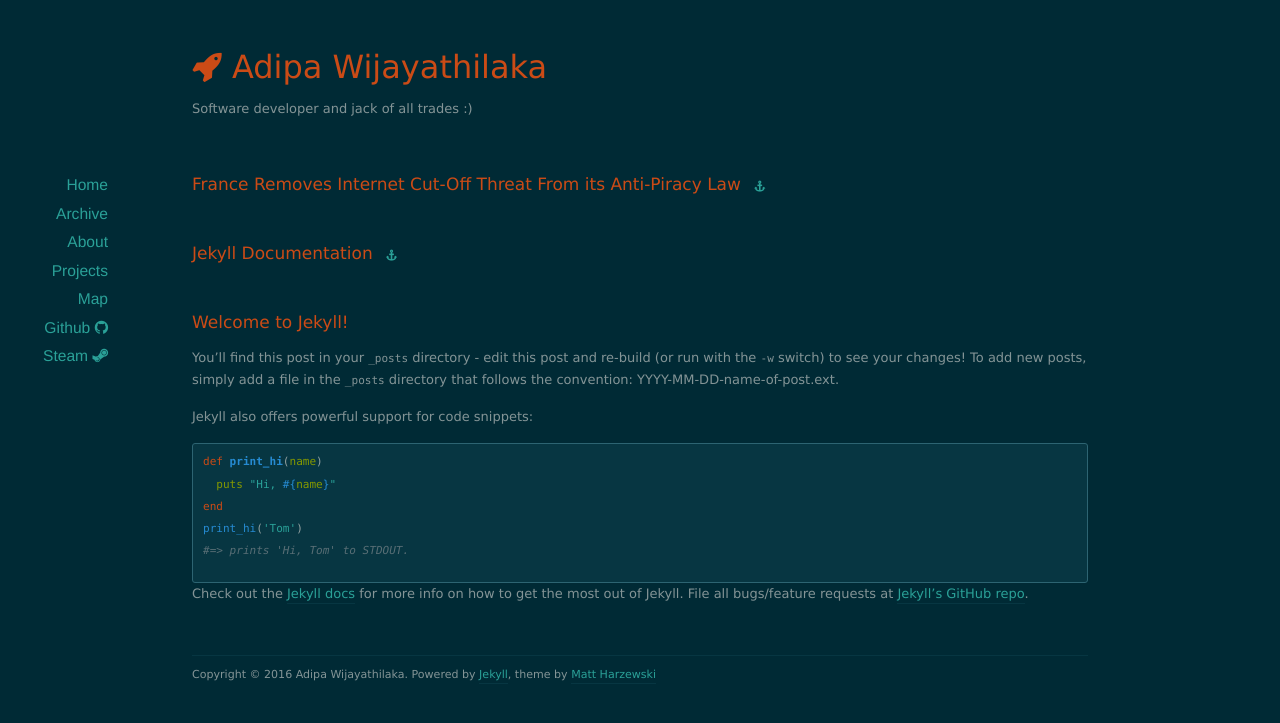
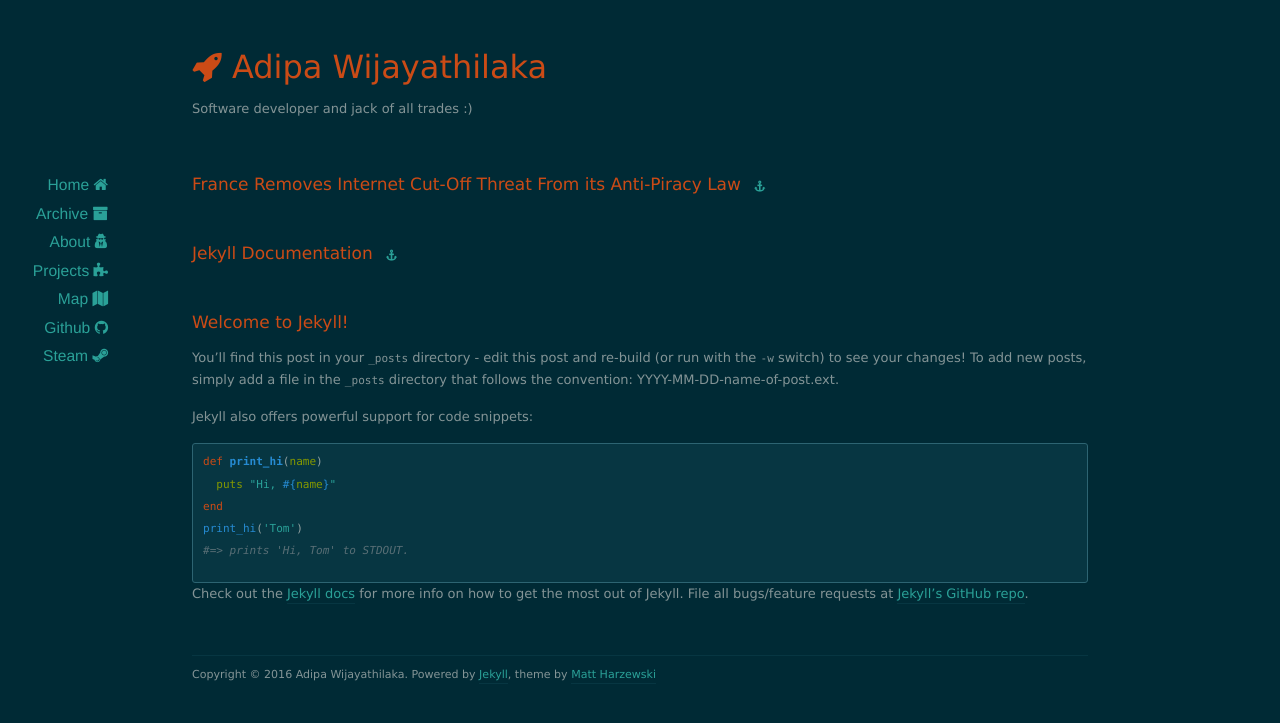
Before and after one commit to boarnoah/boarnoah.github.io, a Jekyll site: the page built from index.html, in a window 1280 px wide. Shown: the top 723 px of the page. Built offline with Jekyll 4.4.1, drawn with Linux system fonts in a browser that asks for light colours; the list of posts is cut into pages by our own code.

Commit message:
Added fa icons for rest of left nav btns to prepare for low res side menu instead of dropdown. Added "empty" + signs to show the x/5 system for exp gained for project thing.

```diff
--- a/_layouts/default.html
+++ b/_layouts/default.html
@@ -30,11 +30,11 @@
     <div id="sidebar">
       <nav>
         <ul>
-          <li><a href="/">Home</a></li>
-          <li><a href="/archives">Archive</a></li>
-          <li><a href="/about">About</a></li>
-          <li><a href="/projects">Projects</a></li>
-		  <li><a href="/map">Map</a></li>
+          <li><a href="/">Home <i class="fa fa-home"></i> </a></li>
+          <li><a href="/archives">Archive <i class="fa fa-archive"></i> </a></li>
+          <li><a href="/about">About <i class="fa fa-user-secret"></i> </a></li>
+          <li><a href="/projects">Projects <i class="fa fa-puzzle-piece"></i> </a></li>
+		  <li><a href="/map">Map <i class="fa fa-map"></i> </a></li>
 		  <li><a href="https://github.com/boarnoah/">Github <i class="fa fa-github"></i> </a></li>
 		  <li><a href="http://steamcommunity.com/id/boarnoah">Steam <i class="fa fa-steam"></i> </a></li>
         </ul>
--- a/assets/css/style.css
+++ b/assets/css/style.css
@@ -367,7 +367,32 @@
   content: "\f1b6";
 }
 
+.fa-map:before{
+	content: "\f279";
+}
+
+.fa-user-secret:before{
+	content: "\f21b";
+}
+
+.fa-puzzle-piece:before{
+	content: "\f12e";
+}
+
+.fa-home:before{
+	content: "\f015";
+}
+
+.fa-archive:before{
+	content: "\f187";
+}
+
 .fa-plus:before{
   content: "\f067";
   color: #859900;
 }
+
+.fa-plus-disabled:before{
+	content: "\f067";
+	color: #586e75;
+}
--- a/projects/slam/index.html
+++ b/projects/slam/index.html
@@ -5,15 +5,17 @@
 tags: project electronics arduino
 
 ---
-<span><b>Skills:</b></span>
+<span><b>Experience gained:</b></span>
 
 <div>
 Circuit Design
 <span class="fa fa-plus" />  <span class="fa fa-plus"/>  <span class="fa fa-plus"/>
+<span class="fa fa-plus-disabled"/> <span class="fa fa-plus-disabled"/>
 </div>
 <div>
 Arduino C + inline assembly
-<span class="fa fa-plus" />  <span class="fa fa-plus"/>
+<span class="fa fa-plus" />  <span class="fa fa-plus"/> <span class="fa fa-plus-disabled"/>
+<span class="fa fa-plus-disabled"/> <span class="fa fa-plus-disabled"/>
 </div>
 <br>
 <span><b>Description:</b></span>
```
